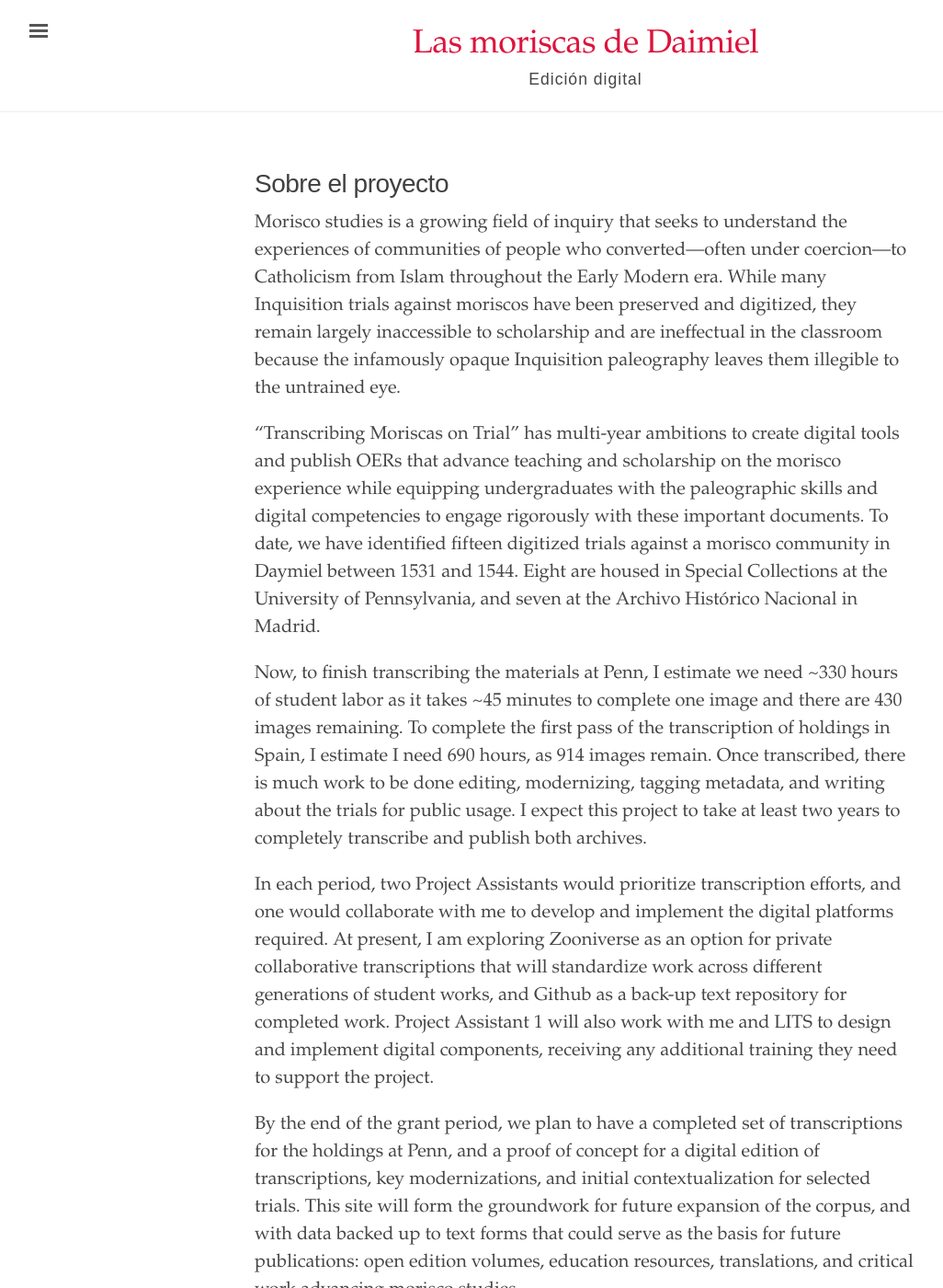
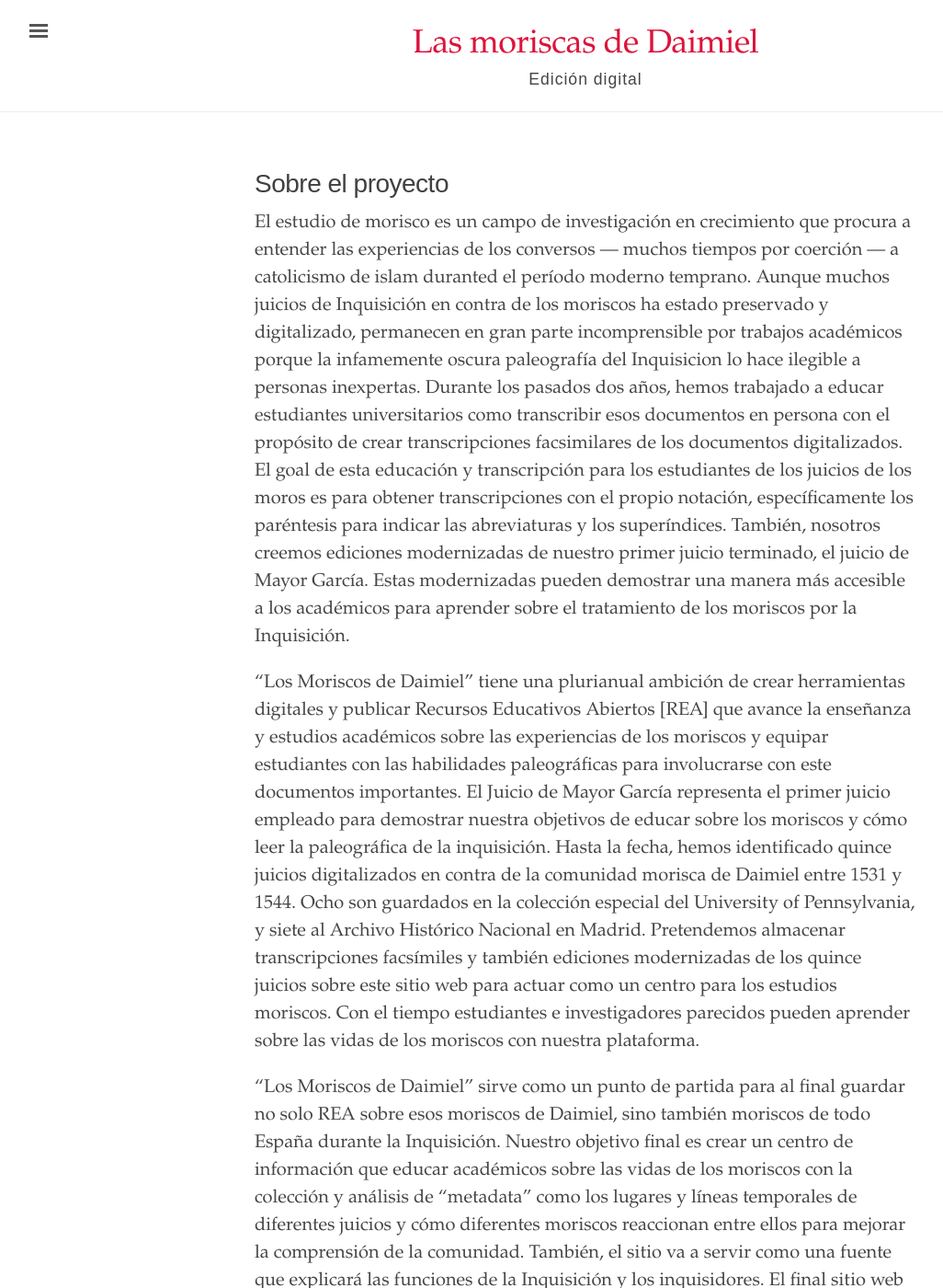
Before and after one commit to digbmc/moriscos-daimel, a Jekyll site: the page built from about.md, in a window 1280 px wide and 1400 px high. Shown: the whole window at 92% size, without its empty margins (3-1029 px from the left). Built offline with Jekyll 4.4.1, drawn with Linux system fonts in a browser that asks for light colours; some of the changed text lies outside the part shown.

Commit message:
Updated about text.

```diff
--- a/about.md
+++ b/about.md
@@ -4,15 +4,13 @@ title: Sobre el proyecto
 nav_order: 1
 ---
 
-Morisco studies is a growing field of inquiry that seeks to understand the experiences of communities of people who converted—often under coercion—to Catholicism from Islam throughout the Early Modern era. While many Inquisition trials against moriscos have been preserved and digitized, they remain largely inaccessible to scholarship and are ineffectual in the classroom because the infamously opaque Inquisition paleography leaves them illegible to the untrained eye.
+El estudio de morisco es un campo de investigación en crecimiento que procura a entender las experiencias de los conversos — muchos tiempos por coerción — a catolicismo de islam duranted el período moderno temprano. Aunque muchos juicios de Inquisición en contra de los moriscos ha estado preservado y digitalizado, permanecen en gran parte incomprensible por trabajos académicos porque la infamemente oscura paleografía del Inquisicion lo hace ilegible a personas inexpertas. Durante los pasados dos años, hemos trabajado a educar estudiantes universitarios como transcribir esos documentos en persona con el propósito de crear transcripciones facsimilares de los documentos digitalizados. El goal de esta educación y transcripción para los estudiantes de los juicios de los moros es para obtener transcripciones con el propio notación, específicamente los paréntesis para indicar las abreviaturas y los superíndices. También, nosotros creemos ediciones modernizadas de nuestro primer juicio terminado, el juicio de Mayor García. Estas modernizadas pueden demostrar una manera más accesible a los académicos para aprender sobre el tratamiento de los moriscos por la Inquisición.
 
-"Transcribing Moriscas on Trial" has multi-year ambitions to create digital tools and publish OERs that advance teaching and scholarship on the morisco experience while equipping undergraduates with the paleographic skills and digital competencies to engage rigorously with these important documents. To date, we have identified fifteen digitized trials against a morisco community in Daymiel between 1531 and 1544. Eight are housed in Special Collections at the University of Pennsylvania, and seven at the Archivo Histórico Nacional in Madrid.
+“Los Moriscos de Daimiel” tiene una plurianual ambición de crear herramientas digitales y publicar Recursos Educativos Abiertos \[REA\] que avance la enseñanza y estudios académicos sobre las experiencias de los moriscos y equipar estudiantes con las habilidades paleográficas para involucrarse con este documentos importantes. El Juicio de Mayor García representa el primer juicio empleado para demostrar nuestra objetivos de educar sobre los moriscos y cómo leer la paleográfica de la inquisición. Hasta la fecha, hemos identificado quince juicios digitalizados en contra de la comunidad morisca de Daimiel entre 1531 y 1544. Ocho son guardados en la colección especial del University of Pennsylvania, y siete al Archivo Histórico Nacional en Madrid. Pretendemos almacenar transcripciones facsímiles y también ediciones modernizadas de los quince juicios sobre este sitio web para actuar como un centro para los estudios moriscos. Con el tiempo estudiantes e investigadores parecidos pueden aprender sobre las vidas de los moriscos con nuestra plataforma.
 
-Now, to finish transcribing the materials at Penn, I estimate we need ~330 hours of student labor as it takes ~45 minutes to complete one image and there are 430 images remaining. To complete the first pass of the transcription of holdings in Spain, I estimate I need 690 hours, as 914 images remain. Once transcribed, there is much work to be done editing, modernizing, tagging metadata, and writing about the trials for public usage. I expect this project to take at least two years to completely transcribe and publish both archives.
+“Los Moriscos de Daimiel” sirve como un punto de partida para al final guardar no solo REA sobre esos moriscos de Daimiel, sino también moriscos de todo España durante la Inquisición. Nuestro objetivo final es crear un centro de información que educar académicos sobre las vidas de los moriscos con la colección y análisis de “metadata” como los lugares y líneas temporales de diferentes juicios y cómo diferentes moriscos reaccionan entre ellos para mejorar la comprensión de la comunidad. También, el sitio va a servir como una fuente que explicará las funciones de la Inquisición y los inquisidores. El final sitio web va a tomar abiertos ediciones volúmenes, recursos educacional, y trabajo crítico en relación y para avanzar los estudios moriscos.
 
-In each period, two Project Assistants would prioritize transcription efforts, and one would collaborate with me to develop and implement the digital platforms required. At present, I am exploring Zooniverse as an option for private collaborative transcriptions that will standardize work across different generations of student works, and Github as a back-up text repository for completed work. Project Assistant 1 will also work with me and LITS to design and implement digital components, receiving any additional training they need to support the project.
-
-By the end of the grant period, we plan to have a completed set of transcriptions for the holdings at Penn, and a proof of concept for a digital edition of transcriptions, key modernizations, and initial contextualization for selected trials. This site will form the groundwork for future expansion of the corpus, and with data backed up to text forms that could serve as the basis for future publications: open edition volumes, education resources, translations, and critical work advancing morisco studies.
+No podemos llegar a este punto de investigación sin la ayuda de muchos contribuidores financieros. Muchas gracias al Digital Bryn Mawr Grant, el Humanities/Social Science Research Pilot Program de Bryn Mawr College, el Hanna Holborn Grey Fellowship de Bryn Mawr College, y el Departamento Classico de Bryn Mawr College para sus apoyar financieros de esta investigación.
 
 <hr>
 
```
